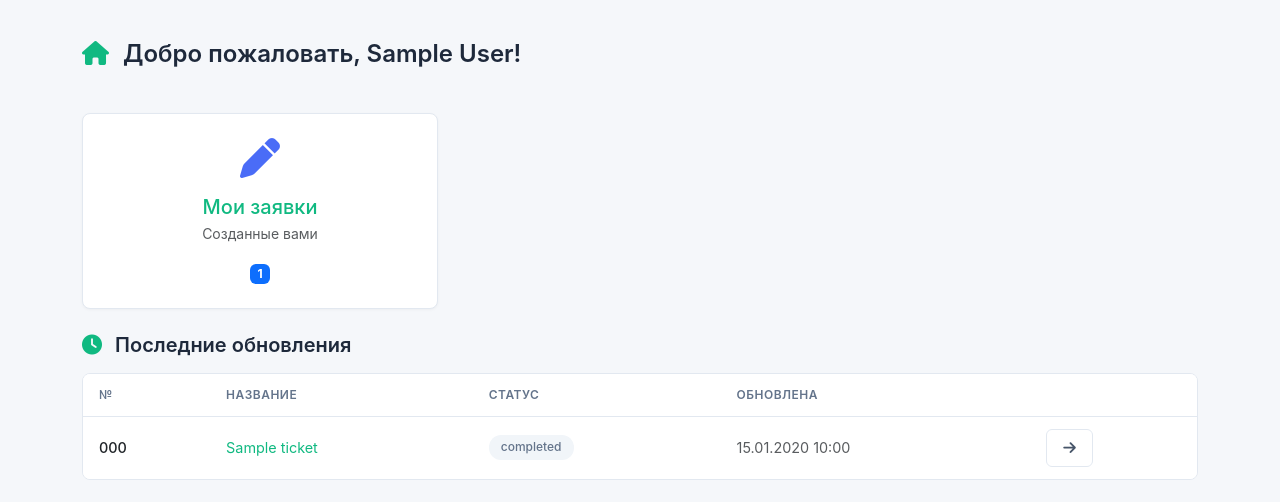
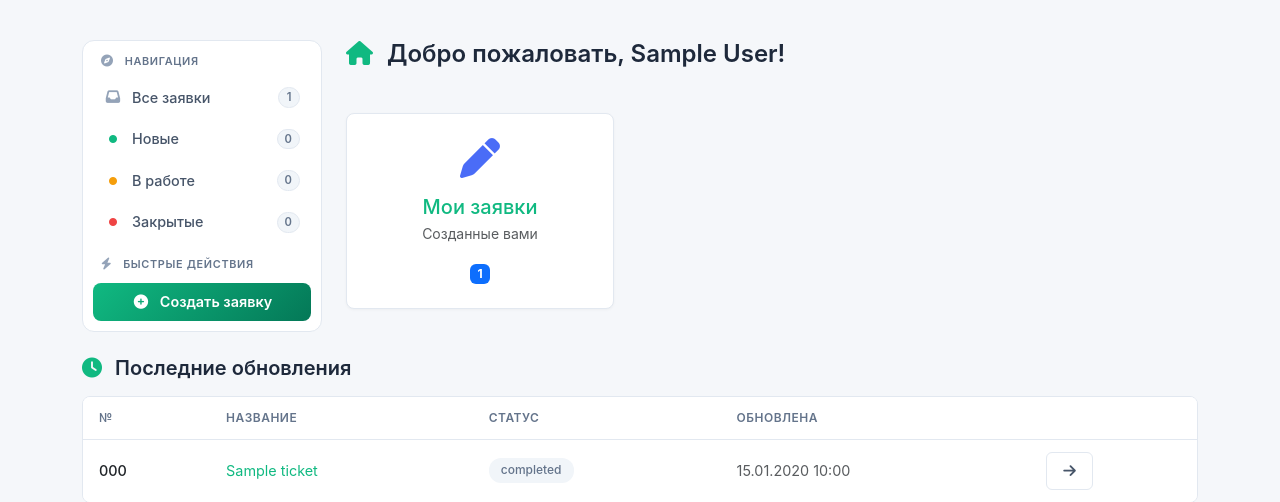
Before and after one commit to Mi-Gear/Pulse, a Flask app: page / in a window 1280 px wide. Shown: the part 64-566 px from the top of the page. Run offline with Flask 3, Linux system fonts and the light colour scheme; a user stored in the database is signed in; tables that the repository leaves empty hold one stand-in row (values such as "Sample post"); parts of the project's set-up code (start-up, migrations or seed data) failed here and were passed over; some libraries are stand-ins or nearby versions.

Commit message:
Show sidebar for roles 1 and 2

```diff
--- a/templates/index.html
+++ b/templates/index.html
@@ -4,7 +4,7 @@
 
 <div class="index-page">
 
-    {% if current_user.queues | selectattr('id', 'equalto', 14) | list %}
+    {% if current_user.is_authenticated and current_user.role in [1, 2] %}
     <!-- ===== SIDEBAR ===== -->
     <aside class="index-sidebar">
         {% include 'sidebar.html' %}
```
